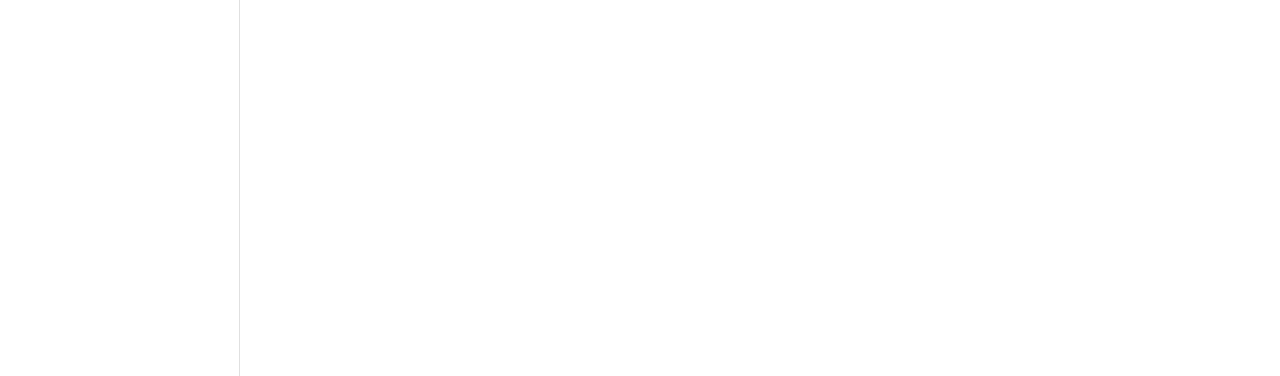
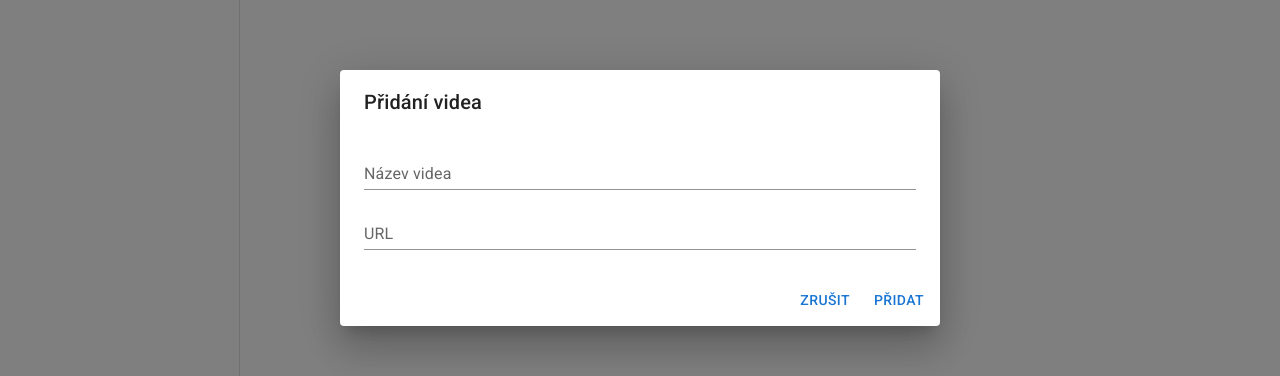
Before and after one commit to Pavel-Hrdy/uuLearningHub, a React (Create React App) app in the folder client/: page /chapter/1/1 in a window 1280 px wide. Both pictures are taken after a click on the button "add". Shown: the part 202-578 px from the top of the page. Built offline with nearby package versions, Linux system fonts and the light colour scheme; no server answers.

Commit message:
add example for add video dialog

```diff
--- /dev/null
+++ b/client/src/components/AddVideoDialog.js
@@ -0,0 +1,42 @@
+import * as React from 'react';
+import Button from '@mui/material/Button';
+import TextField from '@mui/material/TextField';
+import Dialog from '@mui/material/Dialog';
+import DialogActions from '@mui/material/DialogActions';
+import DialogContent from '@mui/material/DialogContent';
+import DialogContentText from '@mui/material/DialogContentText';
+import DialogTitle from '@mui/material/DialogTitle';
+
+const AddVideoDialog = ({ open, handleClose }) => {
+    return (
+        <div>
+            <Dialog open={open} onClose={handleClose} fullWidth>
+                <DialogTitle>Přidání videa</DialogTitle>
+                <DialogContent>
+                    <TextField
+                        autoFocus
+                        margin="dense"
+                        id="video-name"
+                        label="Název videa"
+                        fullWidth
+                        variant="standard"
+                    />
+                    <TextField
+                        autoFocus
+                        margin="dense"
+                        id="video-url"
+                        label="URL"
+                        fullWidth
+                        variant="standard"
+                    />
+                </DialogContent>
+                <DialogActions>
+                    <Button onClick={handleClose}>Zrušit</Button>
+                    <Button onClick={handleClose}>Přidat</Button>
+                </DialogActions>
+            </Dialog>
+        </div>
+    );
+}
+
+export default AddVideoDialog
--- a/client/src/pages/SubchapterDetail.js
+++ b/client/src/pages/SubchapterDetail.js
@@ -12,10 +12,21 @@ import CardActionArea from "@mui/material/CardActionArea/CardActionArea";
 import { useNavigate } from "react-router-dom";
 import Fab from "@mui/material/Fab/Fab";
 import AddIcon from '@mui/icons-material/Add';
+import AddVideoDialog from "components/AddVideoDialog";
 
 const SubchapterDetail = () => {
     const { chapterId, subchapterId } = useParams();
     const [videos, setVideos] = useState([]);
+    const [openAddVideoDailog, setOpenAddVideoDialog] = useState(false);
+
+    const handleClickOpenAddVideoDialog = () => {
+        setOpenAddVideoDialog(true);
+        console.log('TRUE')
+    };
+
+    const handleCloseAddVideoDialog = () => {
+        setOpenAddVideoDialog(false);
+    };
     let navigate = useNavigate();
     const routeChange = (videoId) => {
         let path = `/video/${videoId}`;
@@ -77,10 +88,13 @@ const SubchapterDetail = () => {
             })
         }
     </Grid>
-        <Fab color="primary" aria-label="add" style={fabStyle}>
+        <Fab color="primary" aria-label="add" style={fabStyle} onClick={handleClickOpenAddVideoDialog}>
             <AddIcon />
         </Fab>
+        <AddVideoDialog open={openAddVideoDailog} handleClose={() => handleCloseAddVideoDialog()} />
     </Box>;
 }
 
+
+
 export default SubchapterDetail
```
